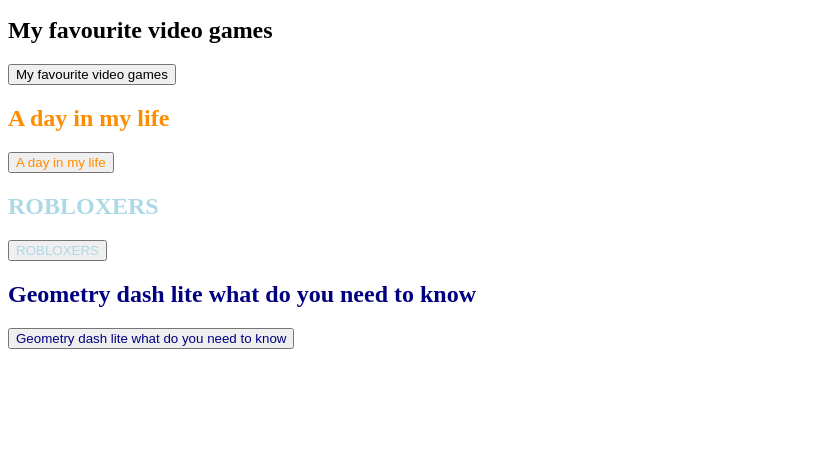
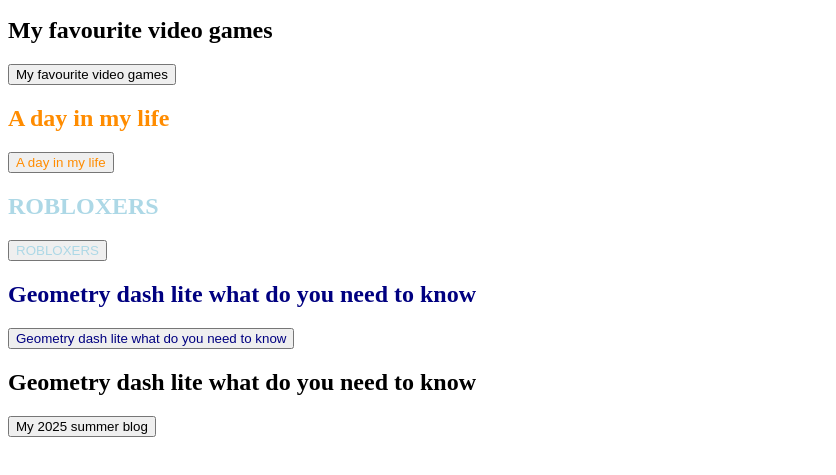
Before and after one commit to Konsid14/mysites, a plain HTML site: page index.html in a window 1280 px wide. Shown: the part 87-562 px from the top of the page, without its empty margins (0-836 px from the left). Drawn offline with Linux system fonts and the light colour scheme.

Commit message:
Update index.html
Added site is My 2025 summer blog

```diff
--- a/index.html
+++ b/index.html
@@ -18,4 +18,9 @@
   <a href="https://konsidiro14.wixsite.com/my-site-5">
   <button class="geometrydash">Geometry dash lite what do you need to know</button>
 </a>
+</a>
+  <h2 class="fifthwebsite">Geometry dash lite what do you need to know</h2>
+  <a href="https://konsid14.github.io/My-2025-summer-blog/">
+  <button class="summerblog">My 2025 summer blog</button>
+</a>
 </html>
```
